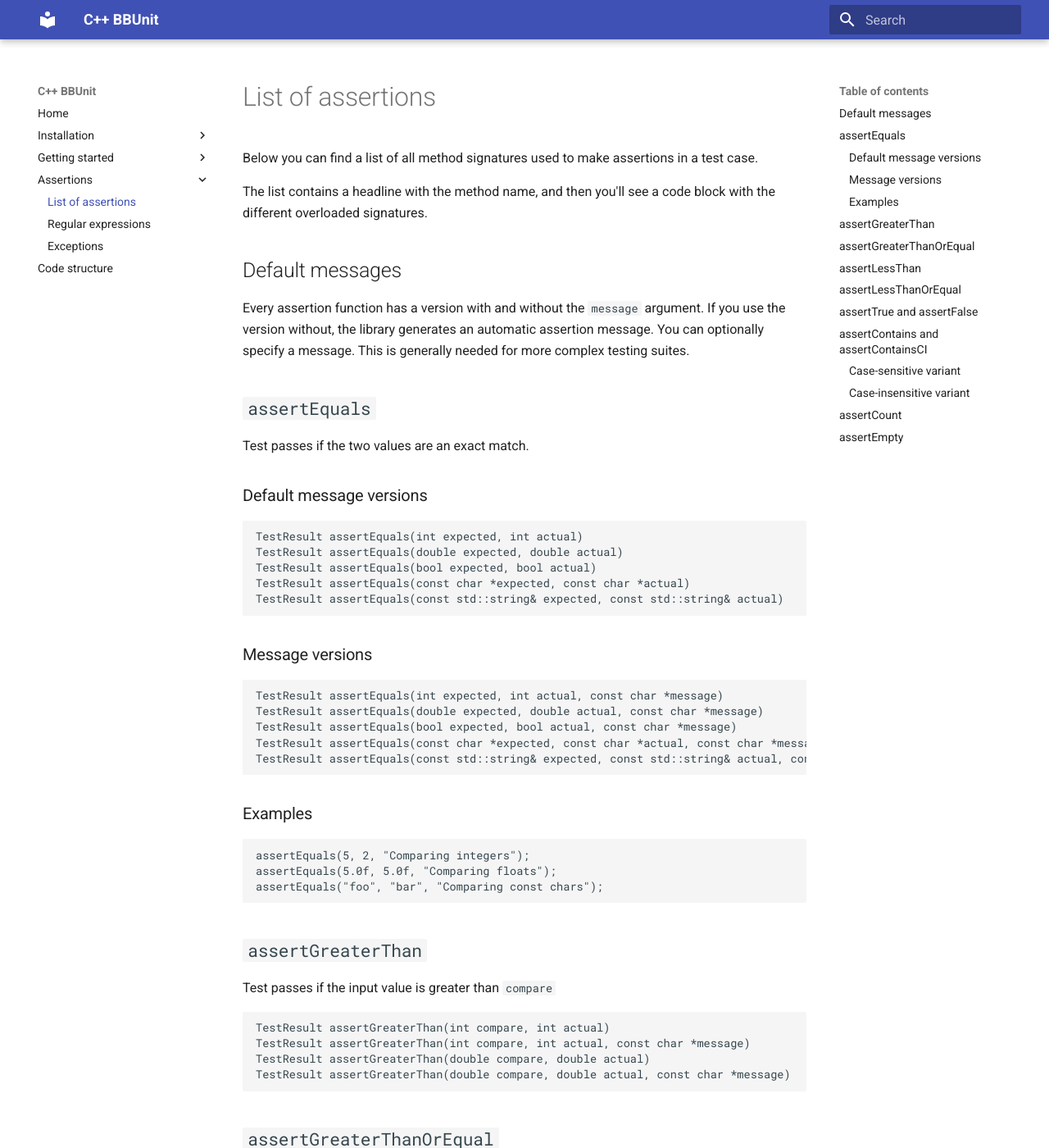
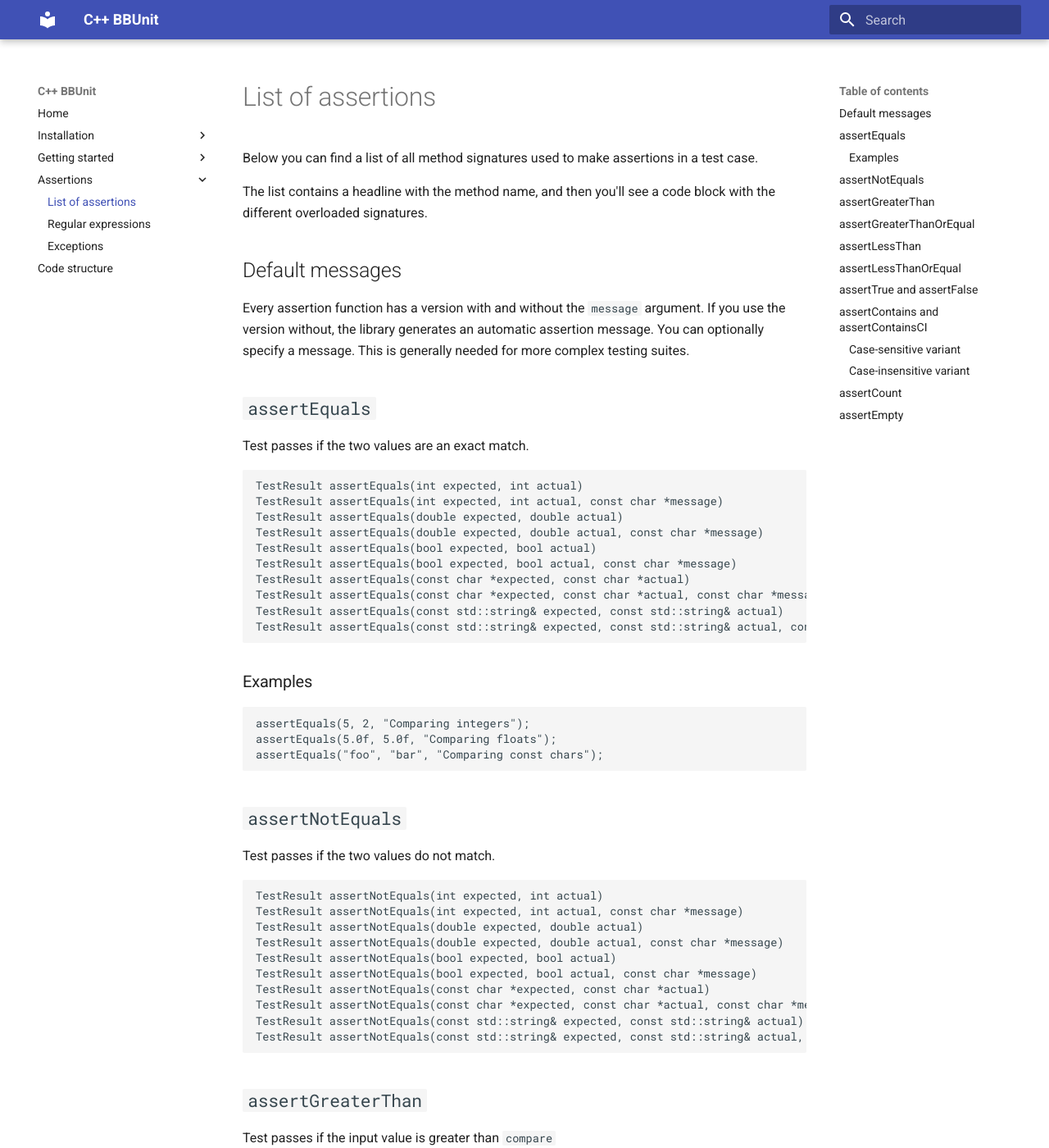
Before and after one commit to markhj/cpp-bbunit, an MkDocs documentation site: the page built from docs/assertions/list-assertions.md, in a window 1280 px wide and 1400 px high. Shown: the whole window at 82% size. Built offline with MkDocs 1.6.1 and Material for MkDocs 9.7.7, drawn with Linux system fonts in a browser that asks for light colours.

Commit message:
assertNotEquals

`````diff
--- a/docs/assertions/list-assertions.md
+++ b/docs/assertions/list-assertions.md
@@ -16,21 +16,16 @@ needed for more complex testing suites.
 
 Test passes if the two values are an exact match.
 
-### Default message versions
 ````c++
 TestResult assertEquals(int expected, int actual)
+TestResult assertEquals(int expected, int actual, const char *message)
 TestResult assertEquals(double expected, double actual)
+TestResult assertEquals(double expected, double actual, const char *message)
 TestResult assertEquals(bool expected, bool actual)
+TestResult assertEquals(bool expected, bool actual, const char *message)
 TestResult assertEquals(const char *expected, const char *actual)
+TestResult assertEquals(const char *expected, const char *actual, const char *message)
 TestResult assertEquals(const std::string& expected, const std::string& actual)
-````
-
-### Message versions
-````c++
-TestResult assertEquals(int expected, int actual, const char *message)
-TestResult assertEquals(double expected, double actual, const char *message)
-TestResult assertEquals(bool expected, bool actual, const char *message)
-TestResult assertEquals(const char *expected, const char *actual, const char *message)
 TestResult assertEquals(const std::string& expected, const std::string& actual, const char *message)
 ````
 
@@ -39,6 +34,23 @@ TestResult assertEquals(const std::string& expected, const std::string& actual,
 assertEquals(5, 2, "Comparing integers");
 assertEquals(5.0f, 5.0f, "Comparing floats");
 assertEquals("foo", "bar", "Comparing const chars");
+````
+
+## ``assertNotEquals``
+
+Test passes if the two values do not match.
+
+````c++
+TestResult assertNotEquals(int expected, int actual)
+TestResult assertNotEquals(int expected, int actual, const char *message)
+TestResult assertNotEquals(double expected, double actual)
+TestResult assertNotEquals(double expected, double actual, const char *message)
+TestResult assertNotEquals(bool expected, bool actual)
+TestResult assertNotEquals(bool expected, bool actual, const char *message)
+TestResult assertNotEquals(const char *expected, const char *actual)
+TestResult assertNotEquals(const char *expected, const char *actual, const char *message)
+TestResult assertNotEquals(const std::string& expected, const std::string& actual)
+TestResult assertNotEquals(const std::string& expected, const std::string& actual, const char *message)
 ````
 
 ## ``assertGreaterThan``
`````
Also changed, not shown: 3 other files.
